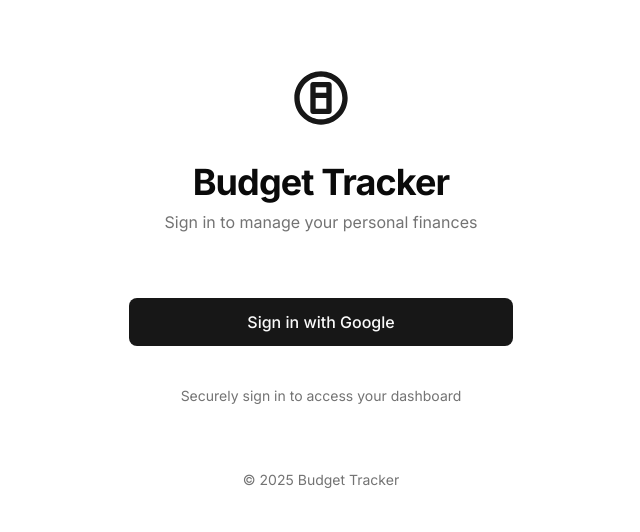
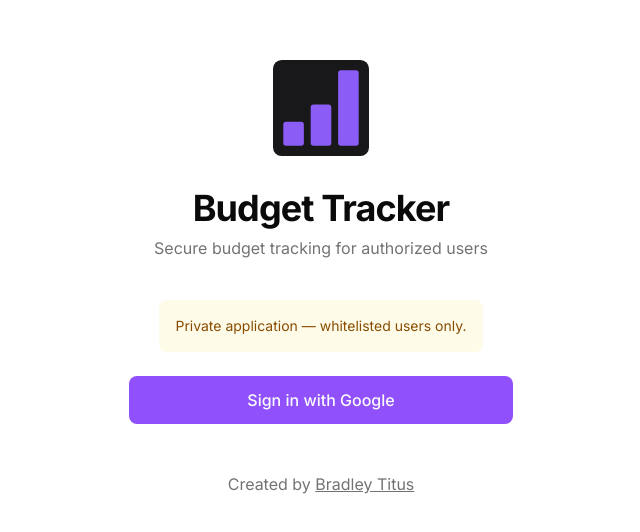
Before and after one commit to BradT615/Budget, a Next.js app: page /login in a window 1280 px wide. Shown: the part 122-654 px from the top of the page, without its empty margins (319-959 px from the left). Built offline with nearby package versions, Linux system fonts and the light colour scheme; no server answers.

Commit message:
updated login page

```diff
--- a/src/app/globals.css
+++ b/src/app/globals.css
@@ -49,7 +49,7 @@
   --card-foreground: oklch(0.145 0 0);
   --popover: oklch(1 0 0);
   --popover-foreground: oklch(0.145 0 0);
-  --primary: oklch(0.205 0 0);
+  --primary: oklch(0.6 0.24 295); /* Purple color similar to logo #8b5cf6 */
   --primary-foreground: oklch(0.985 0 0);
   --secondary: oklch(0.97 0 0);
   --secondary-foreground: oklch(0.205 0 0);
@@ -61,14 +61,14 @@
   --border: oklch(0.922 0 0);
   --input: oklch(0.922 0 0);
   --ring: oklch(0.708 0 0);
-  --chart-1: oklch(0.646 0.222 41.116);
+  --chart-1: oklch(0.6 0.24 295); /* Logo purple */
   --chart-2: oklch(0.6 0.118 184.704);
   --chart-3: oklch(0.398 0.07 227.392);
   --chart-4: oklch(0.828 0.189 84.429);
   --chart-5: oklch(0.769 0.188 70.08);
   --sidebar: oklch(0.985 0 0);
   --sidebar-foreground: oklch(0.145 0 0);
-  --sidebar-primary: oklch(0.205 0 0);
+  --sidebar-primary: oklch(0.6 0.24 295); /* Logo purple */
   --sidebar-primary-foreground: oklch(0.985 0 0);
   --sidebar-accent: oklch(0.97 0 0);
   --sidebar-accent-foreground: oklch(0.205 0 0);
@@ -83,7 +83,7 @@
   --card-foreground: oklch(0.985 0 0);
   --popover: oklch(0.205 0 0);
   --popover-foreground: oklch(0.985 0 0);
-  --primary: oklch(0.922 0 0);
+  --primary: oklch(0.6 0.24 295); /* Purple color similar to logo #8b5cf6 */
   --primary-foreground: oklch(0.205 0 0);
   --secondary: oklch(0.269 0 0);
   --secondary-foreground: oklch(0.985 0 0);
@@ -95,14 +95,14 @@
   --border: oklch(1 0 0 / 10%);
   --input: oklch(1 0 0 / 15%);
   --ring: oklch(0.556 0 0);
-  --chart-1: oklch(0.488 0.243 264.376);
+  --chart-1: oklch(0.6 0.24 295); /* Logo purple */
   --chart-2: oklch(0.696 0.17 162.48);
   --chart-3: oklch(0.769 0.188 70.08);
   --chart-4: oklch(0.627 0.265 303.9);
   --chart-5: oklch(0.645 0.246 16.439);
   --sidebar: oklch(0.205 0 0);
   --sidebar-foreground: oklch(0.985 0 0);
-  --sidebar-primary: oklch(0.488 0.243 264.376);
+  --sidebar-primary: oklch(0.6 0.24 295); /* Logo purple */
   --sidebar-primary-foreground: oklch(0.985 0 0);
   --sidebar-accent: oklch(0.269 0 0);
   --sidebar-accent-foreground: oklch(0.985 0 0);
--- a/src/app/login/page.tsx
+++ b/src/app/login/page.tsx
@@ -5,54 +5,43 @@
 export default async function LoginPage() {
   const supabase = await createClient()
 
-  // Check if user is already logged in
   const { data: { user } } = await supabase.auth.getUser()
 
-  // If user is logged in, redirect to dashboard
   if (user) {
     redirect('/dashboard')
   }
 
   return (
-    <div className="min-h-screen flex items-center justify-center p-4 bg-background">
-      <div className="w-full max-w-md space-y-8 text-center">
-        {/* App Logo */}
-        <div className="flex justify-center">
-          <svg
-            viewBox="0 0 24 24"
-            fill="none"
-            xmlns="http://www.w3.org/2000/svg"
-            className="h-16 w-16 text-primary"
-          >
-            <path
-              d="M12 2C6.48 2 2 6.48 2 12C2 17.52 6.48 22 12 22C17.52 22 22 17.52 22 12C22 6.48 17.52 2 12 2ZM12 20C7.59 20 4 16.41 4 12C4 7.59 7.59 4 12 4C16.41 4 20 7.59 20 12C20 16.41 16.41 20 12 20Z"
-              fill="currentColor"
+    <div className="min-h-screen flex flex-col justify-center items-center p-6 bg-background">
+      {/* Logo */}
+      <div className="mb-8 flex flex-col items-center">
+        <img
+          src="/logo.svg"
+          alt="Logo"
+          className="w-24 h-24 text-primary"
         />
-            <path
-              d="M15 6H9C8.45 6 8 6.45 8 7V17C8 17.55 8.45 18 9 18H15C15.55 18 16 17.55 16 17V7C16 6.45 15.55 6 15 6ZM14 16H10V12H14V16ZM14 10H10V8H14V10Z"
-              fill="currentColor"
-            />
-          </svg>
       </div>
 
-        <div className="space-y-2">
-          <h1 className="text-4xl font-bold tracking-tight">Budget Tracker</h1>
-          <p className="text-muted-foreground">
-            Sign in to manage your personal finances
+
+      {/* App Title and Description */}
+      <div className="text-center mb-10">
+        <h1 className="text-4xl font-bold tracking-tight mb-2">Budget Tracker</h1>
+        <p className="text-muted-foreground text-base">
+          Secure budget tracking for authorized users
         </p>
       </div>
 
-        <div className="p-8 space-y-6">
+      {/* Login Content */}
+      <div className="flex flex-col items-center space-y-6 w-full max-w-sm">
+        <div className="bg-yellow-50 text-yellow-800 p-4 rounded-md text-sm text-center">
+          Private application — whitelisted users only.
+        </div>
         <LoginButton />
-
-          <div className="text-sm text-muted-foreground mt-4">
-            Securely sign in to access your dashboard
-          </div>
       </div>
 
-        <div className="text-sm text-muted-foreground">
-          &copy; {new Date().getFullYear()} Budget Tracker
-        </div>
+      {/* Creator Credit */}
+      <div className="mt-12 text-center text-md text-muted-foreground">
+        Created by <a href="https://www.linkedin.com/in/bradt615/" target="_blank" rel="noopener noreferrer" className="underline hover:text-primary">Bradley Titus</a>
       </div>
     </div>
   );
```
Also changed, not shown: public/logo.svg. Lines whose indentation alone changed are shown as unchanged.
